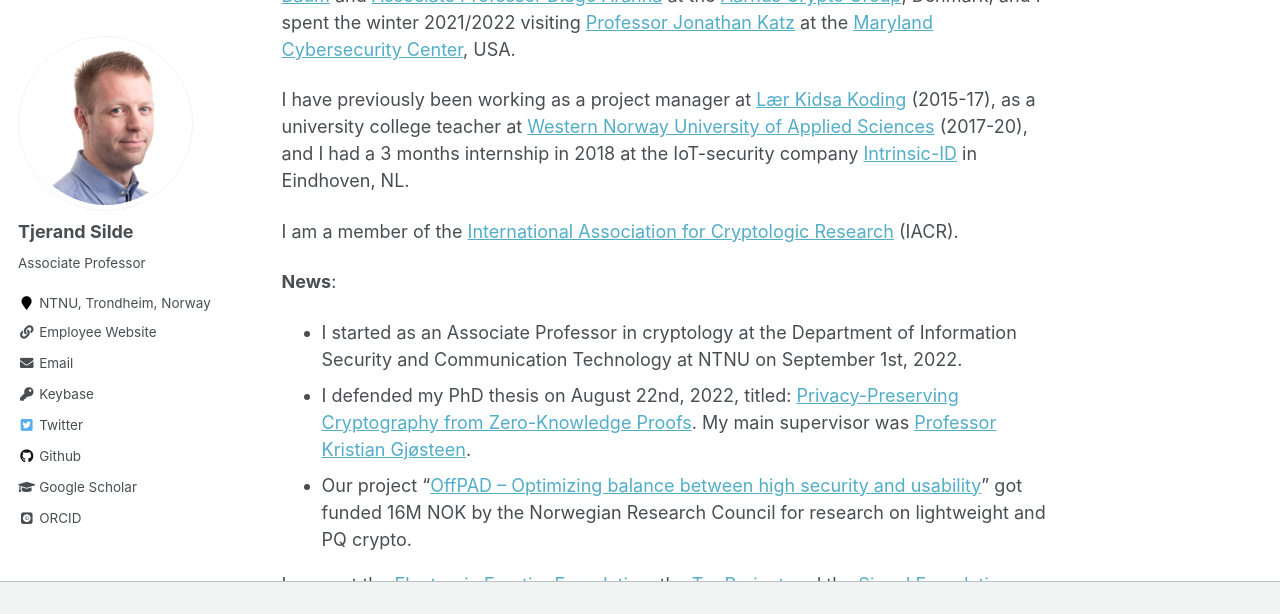
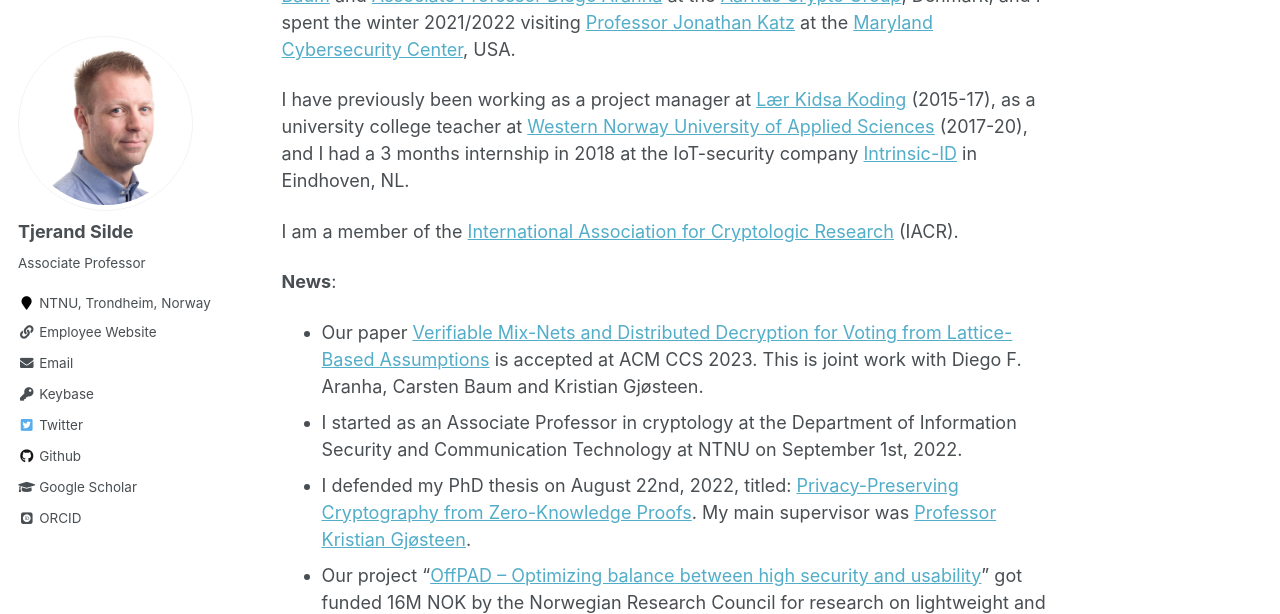
Before and after one commit to tjesi/tjesi.github.io, a Jekyll site: the page built from _pages/about.md, in a window 1280 px wide and 900 px high, scrolled down 522 px, cut to the strip 0-614 px from the top of the window. Built offline with Jekyll 4.4.1, drawn with Linux system fonts in a browser that asks for light colours; some web fonts are replaced.

Commit message:
Update about.md

```diff
--- a/_pages/about.md
+++ b/_pages/about.md
@@ -20,6 +20,7 @@ I am a member of the [International Association for Cryptologic Research](https:
 
 **News**:
 
+- Our paper [Verifiable Mix-Nets and Distributed Decryption for Voting from Lattice-Based Assumptions](https://eprint.iacr.org/2022/422.pdf) is accepted at ACM CCS 2023. This is joint work with Diego F. Aranha, Carsten Baum and Kristian Gjøsteen.
 - I started as an Associate Professor in cryptology at the Department of Information Security and Communication Technology at NTNU on September 1st, 2022.
 - I defended my PhD thesis on August 22nd, 2022, titled: [Privacy-Preserving Cryptography from Zero-Knowledge Proofs](https://ntnuopen.ntnu.no/ntnu-xmlui/handle/11250/3012606). My main supervisor was [Professor Kristian Gjøsteen](https://www.ntnu.edu/employees/kristian.gjosteen).
 - Our project "[OffPAD -- Optimizing balance between high security and usability](https://prosjektbanken.forskningsradet.no/en/project/FORISS/321619)" got funded 16M NOK by the Norwegian Research Council for research on lightweight and PQ crypto.
```
